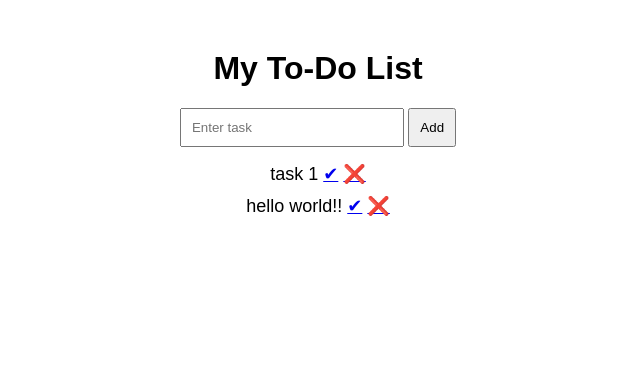
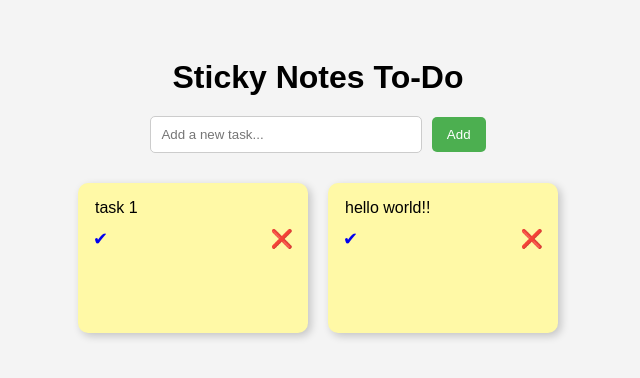
Before and after one commit to sneha-bangera/Lab1-todo, a Flask app: page / in a window 1280 px wide. Shown: the top 378 px of the page, without its empty margins (322-962 px from the left). Run offline with Flask 3, Linux system fonts and the light colour scheme; data comes from the database, SQL or seed files in the repository; both versions use the stored data as it was after the commit.

Commit message:
ui changes

```diff
--- a/app.py
+++ b/app.py
@@ -1,5 +1,6 @@
 from flask import Flask, render_template, request, redirect
 import sqlite3
+import os
 
 app = Flask(__name__)
 
@@ -52,7 +53,14 @@ def toggle(id):
     conn.close()
     return redirect("/")
 
-import os
+@app.route("/edit/<int:id>", methods=["POST"])
+def edit(id):
+    new_text = request.form["edited_task"]
+    conn = sqlite3.connect("database.db")
+    conn.execute("UPDATE tasks SET content=? WHERE id=?", (new_text, id))
+    conn.commit()
+    conn.close()
+    return redirect("", 204)
 
 if __name__ == "__main__":
     port = int(os.environ.get("PORT", 5000))
--- a/static/style.css
+++ b/static/style.css
@@ -1,29 +1,84 @@
 body {
-    font-family: Arial;
+    font-family: Arial, sans-serif;
+    background: #f4f4f4;
     text-align: center;
-    margin-top: 50px;
+    padding: 30px;
 }
 
-input {
-    padding: 10px;
-    width: 200px;
+h1 {
+    margin-bottom: 20px;
 }
 
-button {
+.add-form input {
     padding: 10px;
+    width: 250px;
+    border-radius: 5px;
+    border: 1px solid #ccc;
 }
 
-ul {
-    list-style: none;
-    padding: 0;
+.add-form button {
+    padding: 10px 15px;
+    margin-left: 5px;
+    border: none;
+    background: #4CAF50;
+    color: white;
+    border-radius: 5px;
+    cursor: pointer;
 }
 
-li {
-    margin: 10px;
+.notes {
+    display: flex;
+    flex-wrap: wrap;
+    justify-content: center;
+    gap: 20px;
+    margin-top: 30px;
+}
+
+.note {
+    background: #fff9a6; /* light yellow sticky */
+    padding: 15px;
+    width: 200px;
+    min-height: 120px;
+    border-radius: 10px;
+    box-shadow: 3px 3px 8px rgba(0,0,0,0.2);
+    text-align: left;
+    position: relative;
+}
+
+.note input {
+    width: 100%;
+    border: none;
+    background: transparent;
+    font-size: 16px;
+}
+
+.note input:focus {
+    outline: none;
+}
+
+.actions {
+    margin-top: 10px;
+    display: flex;
+    justify-content: space-between;
+}
+
+.actions a {
+    text-decoration: none;
     font-size: 18px;
 }
 
-.done {
+.edit-btn {
+    margin-top: 5px;
+    padding: 5px;
+    width: 100%;
+    border: none;
+    background: #333;
+    color: white;
+    border-radius: 5px;
+    cursor: pointer;
+}
+
+.done input {
     text-decoration: line-through;
     color: gray;
 }
--- a/templates/index.html
+++ b/templates/index.html
@@ -1,27 +1,67 @@
 <!DOCTYPE html>
 <html>
 <head>
-    <title>To-Do App</title>
+    <title>Sticky To-Do App</title>
     <link rel="stylesheet" href="/static/style.css">
 </head>
 <body>
 
-<h1>My To-Do List</h1>
+<h1>Sticky Notes To-Do</h1>
 
-<form action="/add" method="POST">
-    <input type="text" name="task" placeholder="Enter task" required>
+<form action="/add" method="POST" class="add-form">
+    <input type="text" name="task" placeholder="Add a new task..." required>
     <button type="submit">Add</button>
 </form>
 
-<ul>
+<div class="notes">
     {% for task in tasks %}
-    <li class="{{ 'done' if task[2] else '' }}">
-        {{ task[1] }}
-        <a href="/toggle/{{ task[0] }}">✔</a>
-        <a href="/delete/{{ task[0] }}">❌</a>
-    </li>
+    <div class="note {{ 'done' if task[2] else '' }}">
+
+        <!-- <input type="text"
+               value="{{ task[1] }}"
+               onchange="editTask({{ task[0] }}, this.value)"> -->
+        <input type="text"
+       value="{{ task[1] }}"
+       data-id="{{ task[0] }}"
+       class="task-input">
+
+
+        <div class="actions">
+            <a href="/toggle/{{ task[0] }}">✔</a>
+            <a href="/delete/{{ task[0] }}">❌</a>
+        </div>
+
+    </div>
     {% endfor %}
-</ul>
+</div>
+
+<script>
+function editTask(id, value) {
+    fetch(`/edit/${id}`, {
+        method: "POST",
+        headers: {
+            "Content-Type": "application/x-www-form-urlencoded"
+        },
+        body: "edited_task=" + encodeURIComponent(value)
+    });
+}
+</script>
+<script>
+document.querySelectorAll(".task-input").forEach(input => {
+    input.addEventListener("change", function () {
+        const id = this.dataset.id;
+        const value = this.value;
+
+        fetch(`/edit/${id}`, {
+            method: "POST",
+            headers: {
+                "Content-Type": "application/x-www-form-urlencoded"
+            },
+            body: "edited_task=" + encodeURIComponent(value)
+        });
+    });
+});
+</script>
 
 </body>
 </html>
```
Also changed, not shown: database.db.
